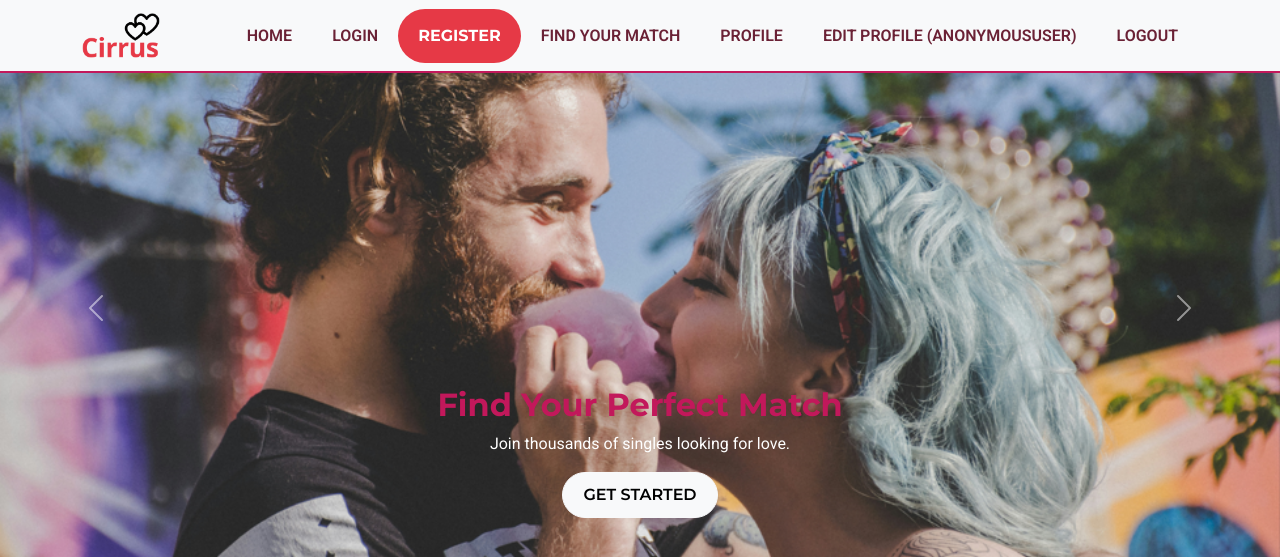
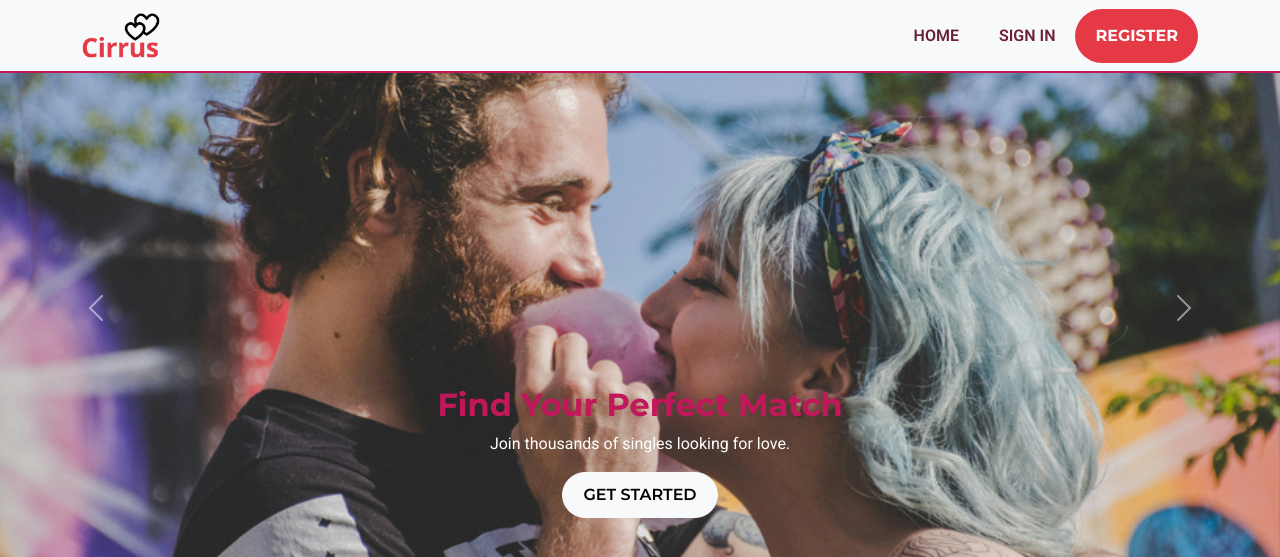
Before and after one commit to Loudotcom/love.exe, a Django app: page / in a window 1280 px wide. Shown: the top 557 px of the page. Run offline with Django 5.2, Linux system fonts and the light colour scheme.

Commit message:
change text and favicon

```diff
--- a/matching_project/templates/includes/navbar.html
+++ b/matching_project/templates/includes/navbar.html
@@ -38,25 +38,12 @@
                 <!-- Pages for logged out users -->
                 {% else %}
                 <li class="nav-item">
-                    <a class="nav-link text-center" href="{% url 'login' %}">Login</a>
+                    <a class="nav-link text-center" href="{% url 'login' %}">Sign in</a>
                 </li>
                 <li class="nav-item">
                     <a class="nav-link btn btn-danger text-center" href="{% url 'register' %}">Register</a>
                 </li>
                 {% endif %}
-
-                <!-- Extra links to delete just here for testing purposes -->
-                <li class="nav-item">
-                    <a class="nav-link text-center" href="{% url 'match' %}">Find your Match</a>
-                </li>
-                <li class="nav-item">
-                    <a class="nav-link text-center" href="{% url 'profile' %}">Profile</a>
-                </li>
-                <li class="nav-item">
-                    <a class="nav-link text-center" href="{% url 'update-profile' %}">Edit Profile ({{ user }})</a>
-                </li>
-                <li class="nav-item">
-                    <a class="nav-link text-center" href="{% url 'logout' %}">Logout</a>
             </ul>
         </div>
         {% endif %}
```
Also changed, not shown: matching_project/static/favicon.png.
